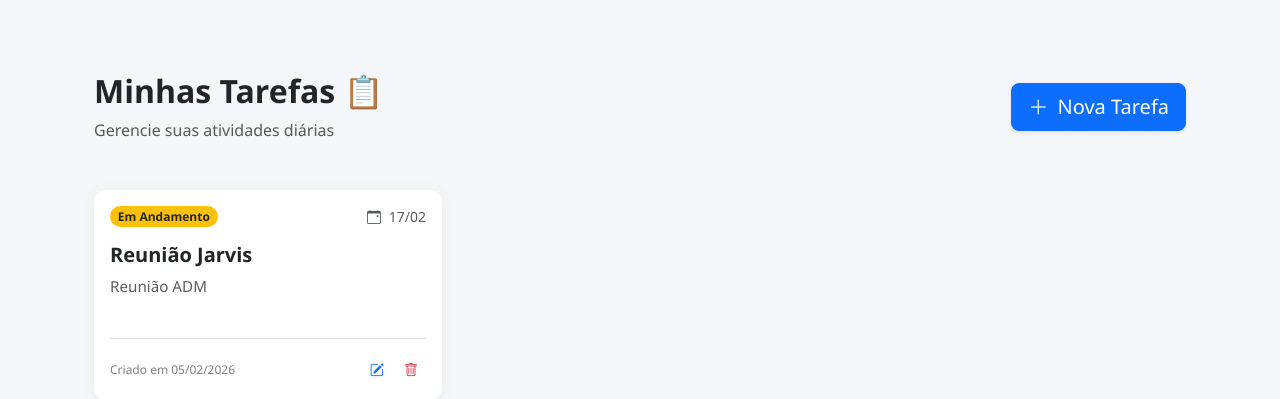
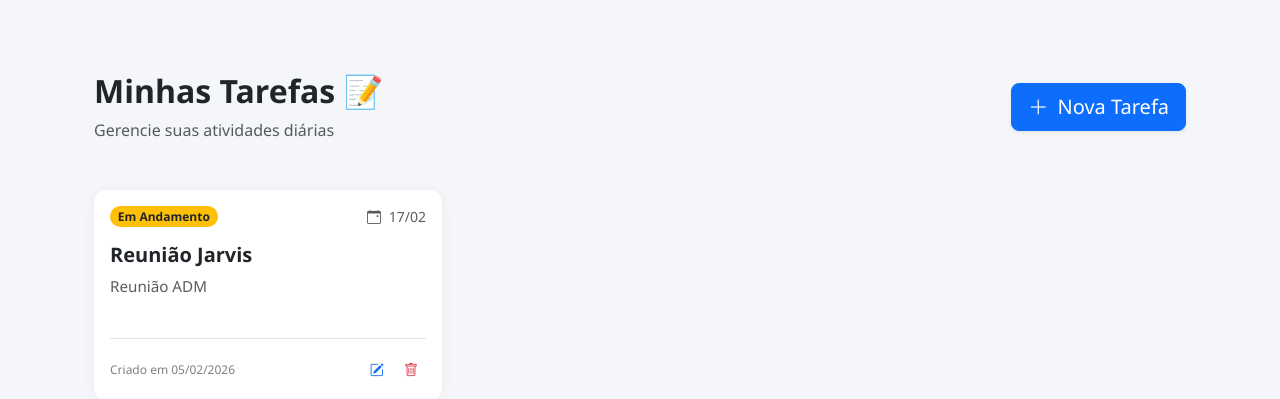
Before and after one commit to engsamantasa/taskflow-django, a Django app: page /tasks/ in a window 1280 px wide. Shown: the part 72-471 px from the top of the page. Run offline with Django 5.2, Linux system fonts and the light colour scheme; a user stored in the database is signed in; data comes from the database, SQL or seed files in the repository; some libraries are stand-ins or nearby versions.

Commit message:
Alteração no icone

```diff
--- a/taskflow/templates/tasks/task_list.html
+++ b/taskflow/templates/tasks/task_list.html
@@ -5,7 +5,7 @@
 
     <div class="d-flex justify-content-between align-items-center mb-5">
         <div>
-            <h2 class="fw-bold text-dark">Minhas Tarefas 📋</h2>
+            <h2 class="fw-bold text-dark">Minhas Tarefas 📝</h2>
             <p class="text-muted m-0">Gerencie suas atividades diárias</p>
         </div>
 
@@ -64,7 +64,7 @@
         <div class="col-12">
             <div class="text-center py-5 bg-white rounded-4 shadow-sm">
                 <div class="mb-3">
-                    <span style="font-size: 4rem;">🎉</span>
+                    <span style="font-size: 4rem;">🧾</span>
                 </div>
                 <h3 class="fw-bold text-muted">Tudo limpo por aqui!</h3>
                 <p class="text-muted mb-4">Você não tem nenhuma tarefa pendente no momento.</p>
```
